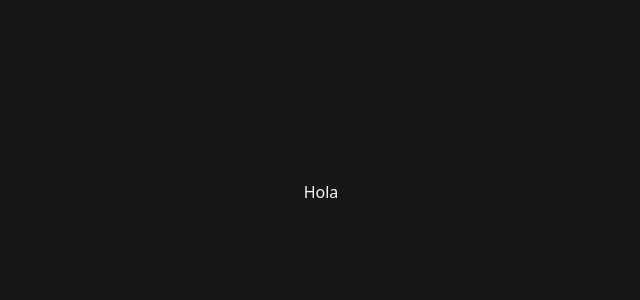
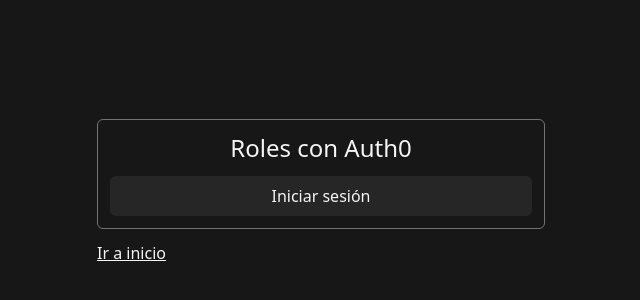
Before and after one commit to USpiri/angular-rol-based-auth0, an Angular app: page /login in a window 1280 px wide. Shown: the part 208-508 px from the top of the page, without its empty margins (319-959 px from the left). Built offline with nearby package versions, Linux system fonts and the light colour scheme.

Commit message:
✨ Feat: Login page

```diff
--- a/src/app/pages/login/login.component.ts
+++ b/src/app/pages/login/login.component.ts
@@ -1,14 +1,32 @@
 import { Component } from '@angular/core';
 import { CommonModule } from '@angular/common';
+import { ButtonComponent } from '../../shared/components/button/button.component';
+import { RouterModule } from '@angular/router';
 
 @Component({
   selector: 'app-login',
   standalone: true,
-  imports: [CommonModule],
+  imports: [CommonModule, ButtonComponent, RouterModule],
   template: `
-    <section class="h-screen flex items-center justify-center">
-      <div>Hola</div>
+    <section class="h-screen flex gap-8 items-center justify-center flex-col">
+      <div class="max-w-md w-full flex flex-col gap-3">
+        <div
+          class="border border-neutral-500 rounded-md p-3 flex gap-3 flex-col"
+        >
+          <h1 class="text-center text-2xl">Roles con Auth0</h1>
+          <app-button (btnClick)="login()">Iniciar sesión</app-button>
+        </div>
+        <a
+          routerLink="/home"
+          class="underline hover:scale-[102%] hover:font-semibold transition-all"
+          >Ir a inicio</a
+        >
+      </div>
     </section>
   `,
 })
-export class LoginComponent {}
+export class LoginComponent {
+  login() {
+    console.log('LOGIN');
+  }
+}
```
